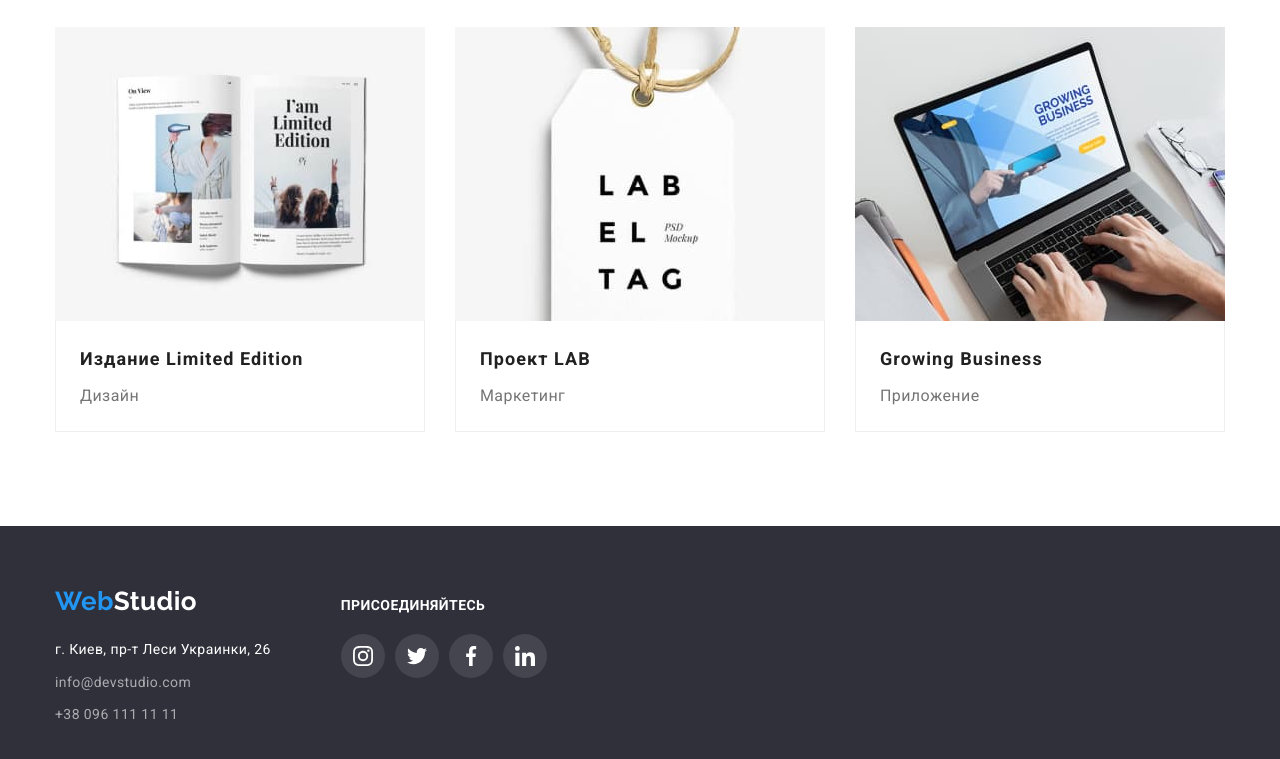
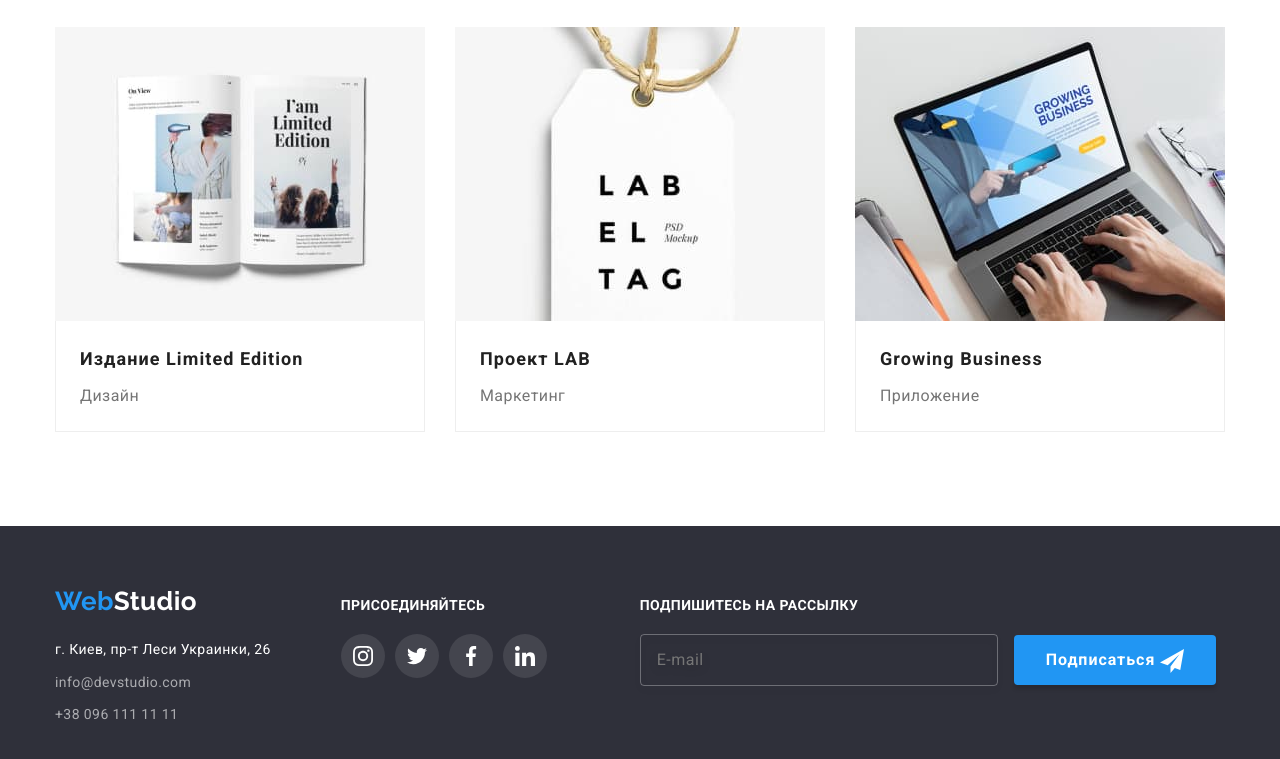
Before and after one commit to victoriamysan/goit-markup-hw-06, a plain HTML site: page portfolio.html in a window 1280 px wide. Shown: the part 1106-1865 px from the top of the page. Drawn offline with nearby package versions, Linux system fonts and the light colour scheme.

Commit message:
fixed footer

```diff
--- a/portfolio.html
+++ b/portfolio.html
@@ -328,6 +328,19 @@
             </li>
           </ul>
         </div>
+
+        <form class="form">
+          <label class="form-label" for="mail">Подпишитесь на рассылку</label>
+          <div class="form-field">
+            <input type="email" name="mail" id="mail" placeholder="E-mail" />
+            <button class="btn" type="submit">
+              Подписаться
+              <svg class="icon" width="24" height="24">
+                <use href="./images/icons.svg#icon-plane"></use>
+              </svg>
+            </button>
+          </div>
+        </form>
       </div>
     </footer>
 
```
